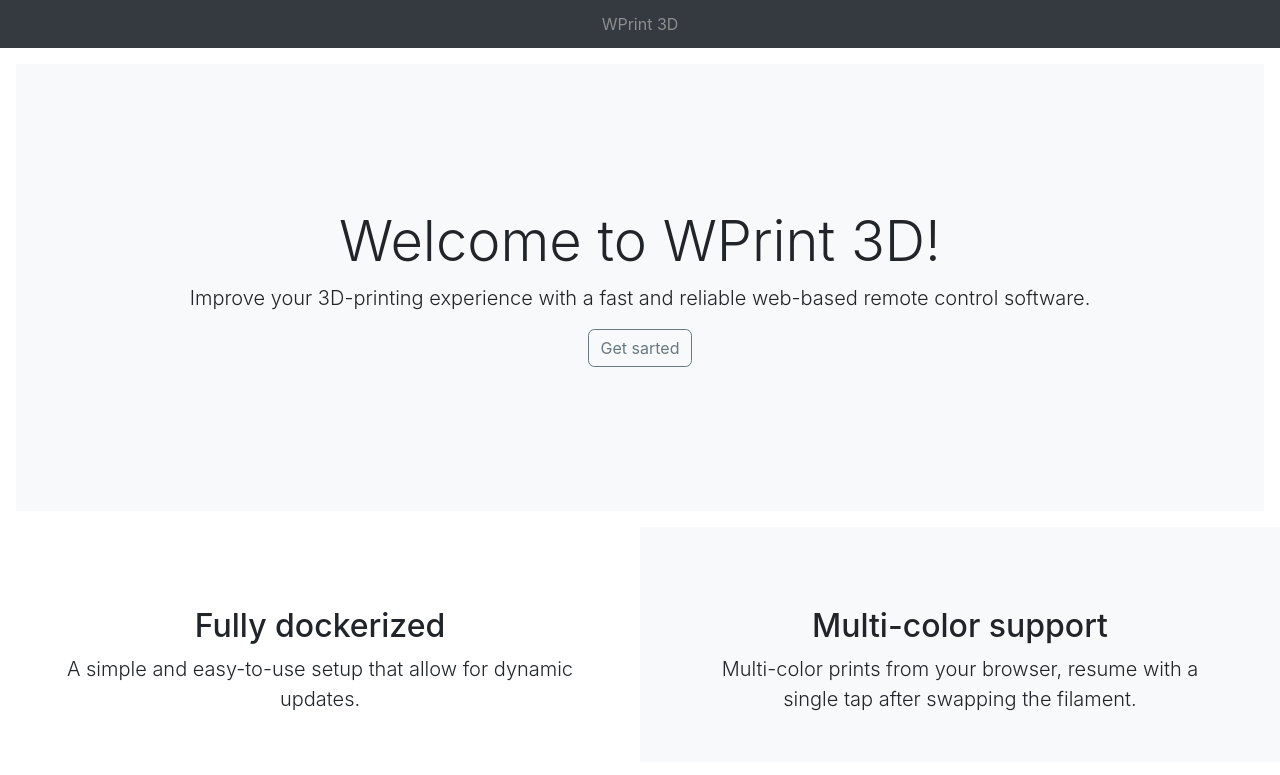
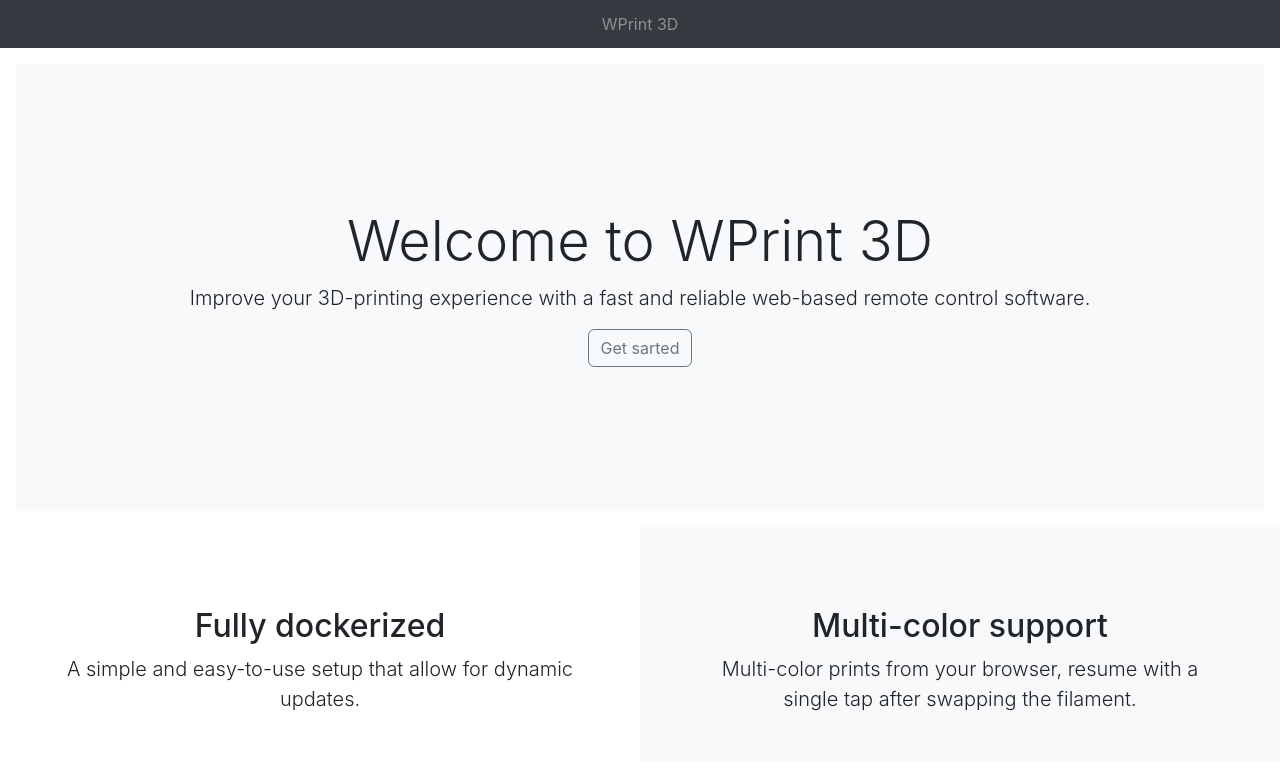
Before and after one commit to wprint3d/wprint3d.github.io, a website with bundled scripts: page index.html in a window 1280 px wide. Shown: the top 775 px of the page. Built offline with nearby package versions, Linux system fonts and the light colour scheme; files whose address does not match are found by name.

Commit message:
index: remove exclamation mark from heading

```diff
--- a/index.html
+++ b/index.html
@@ -18,7 +18,7 @@
     <main>
         <div class="position-relative overflow-hidden p-3 p-md-5 m-md-3 text-center bg-light">
             <div class="col p-lg-5 mx-auto my-5">
-                <h1 class="display-4 fw-normal"> Welcome to WPrint 3D! </h1>
+                <h1 class="display-4 fw-normal"> Welcome to WPrint 3D </h1>
                 <p class="lead fw-normal">
                     Improve your 3D-printing experience with a fast and reliable web-based remote control software.
                 </p>
```
